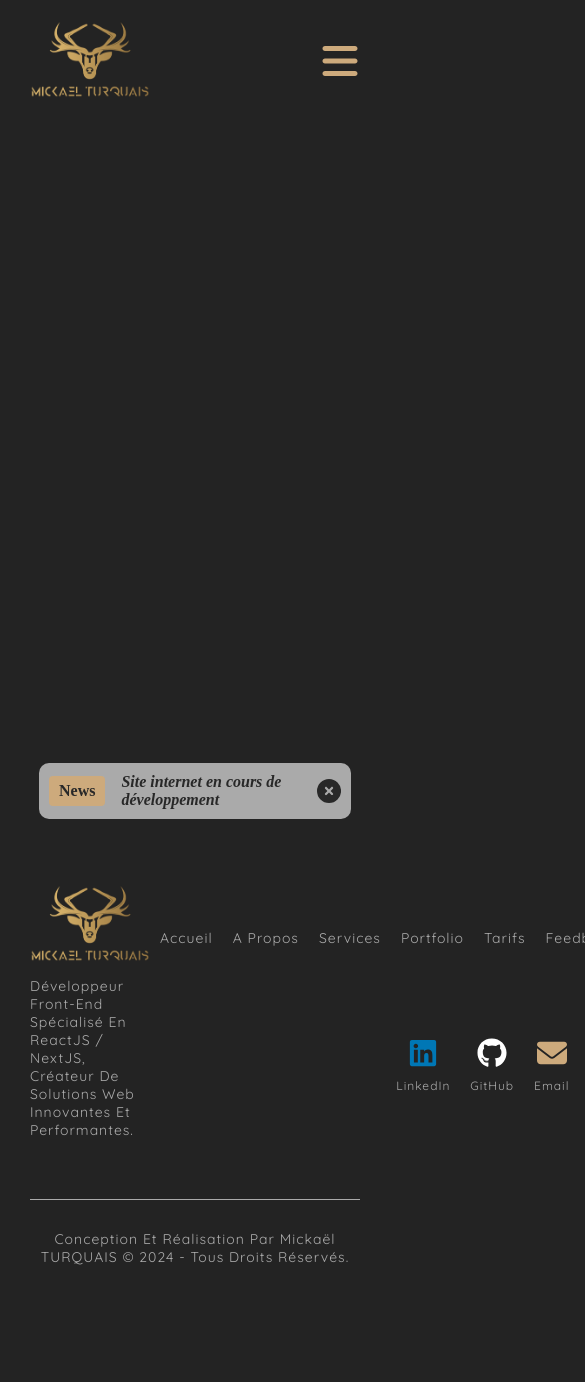
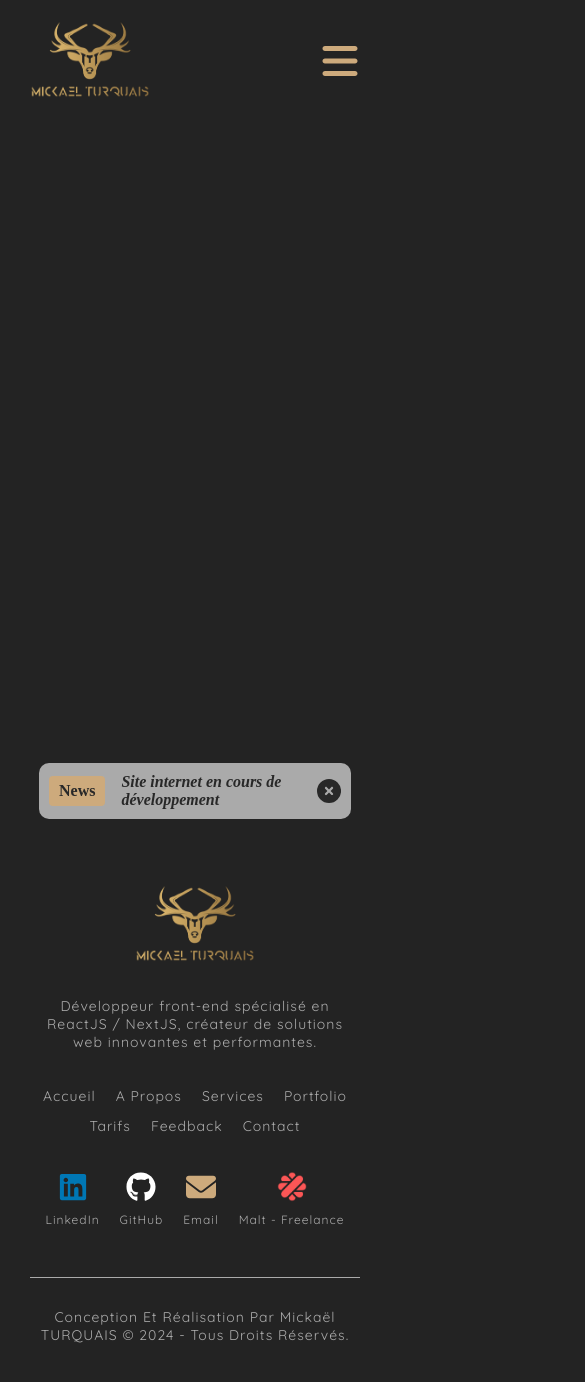
Before and after one commit to ELME37/Portfolio_Freelance, a Next.js app: page / in a window 390 px wide. Shown: the top 1382 px of the page, 585 px wide, since content can reach past the window. Before the commit the page ends 1296 px from the top, so only its background shows below. Built offline with nearby package versions, Linux system fonts and the light colour scheme.

Commit message:
style: footer responsive

```diff
--- a/package.json
+++ b/package.json
@@ -17,7 +17,6 @@
     "styled-components": "^6.1.8"
   },
   "devDependencies": {
-    "dotenv": "^16.4.5",
     "eslint": "^8",
     "eslint-config-next": "14.2.1"
   }
--- a/src/components/footer/footer.styled.jsx
+++ b/src/components/footer/footer.styled.jsx
@@ -15,12 +15,21 @@ export const ContainerGeneral = styled.div`
     justify-content: space-between;
     padding: 40px 0 20px 0;
     margin-bottom: 30px;
+
+    @media (max-width: 1000px) {
+        flex-direction: column;
+        margin-bottom: 0;
+    }
 `;
 
 export const ContainerDeveloper = styled.div`
     display: flex;
     flex-direction: column;
     justify-content: space-between;
+
+    @media (max-width: 1000px) {
+        align-items: center;
+    }
 `;
 
 export const ContainerNavigationAndLinks = styled.div`
@@ -28,15 +37,23 @@ export const ContainerNavigationAndLinks = styled.div`
     flex-direction: column;
     justify-content: space-around;
     align-items: flex-end;
+
+    @media (max-width: 1000px) {
+        align-items: center;
+    }
 `;
 
 export const Text = styled.p`
     font-size: 14px;
     font-family: var(--quicksand), serif;
-    text-transform: capitalize;
     letter-spacing: 1px;
     color: ${colors.gray};
     margin-top: 10px;
+
+    @media (max-width: 1000px) {
+        text-align: center;
+        margin: 30px 0;
+    }
 `;
 
 export const Copyright = styled(Text)`
@@ -51,14 +68,26 @@ export const Copyright = styled(Text)`
 `;
 
 export const Navigation = styled.nav`
+    @media (max-width: 1000px) {
+        margin: 0 0 30px 0;
+    }
 `;
 
 export const List = styled.ul`
     display: flex;
+
+    @media (max-width: 1000px) {
+        justify-content: center;
+        flex-wrap: wrap;
+    }
 `;
 
 export const Item = styled.li`
     padding: 0 10px;
+
+    @media (max-width: 1000px) {
+        margin: 6px 0;
+    }
 `;
 
 export const NavigationLink = styled(Link)`
@@ -80,6 +109,11 @@ export const ContainerLinks = styled.div`
     display: flex;
     justify-content: space-between;
     align-items: flex-end;
+
+    @media (max-width: 300px) {
+        justify-content: center;
+        flex-wrap: wrap;
+    }
 `;
 
 export const NetworkLink = styled.a`
@@ -112,6 +146,7 @@ export const Span = styled.span`
     font-size: 12px;
     font-family: var(--quicksand), serif;
     text-transform: capitalize;
+    text-align: center;
     letter-spacing: 1px;
     color: ${colors.gray};
     margin-top: 10px;
--- a/src/components/footer/index.jsx
+++ b/src/components/footer/index.jsx
@@ -1,15 +1,9 @@
 import React from 'react';
-import dotenv from 'dotenv';
-dotenv.config();
 
 import Logo from '../logo';
 
 import { Root, ContainerGeneral, ContainerDeveloper, ContainerNavigationAndLinks, Text, Copyright, Navigation, List, Item, NavigationLink,
     ContainerLinks, NetworkLink, Svg, Span, SvgLinkedIn, SvgGitHub, SvgEmail, Image } from './footer.styled';
-
-const Email = process.env.MAIL;
-const LinkLinkedin = process.env.LINKEDIN;
-const LinkGithub = process.env.GITHUB;
 
 export default function Footer () {
     return (
@@ -60,19 +54,19 @@ export default function Footer () {
                         </List>
                     </Navigation>
                     <ContainerLinks>
-                        <NetworkLink href={LinkLinkedin} target="_blank" rel="noopener noreferrer">
+                        <NetworkLink href="https://www.linkedin.com/in/micka%C3%ABl-turquais-1542b611a/" target="_blank" rel="noopener noreferrer">
                             <SvgLinkedIn xmlns="http://www.w3.org/2000/svg" viewBox="0 0 448 512">
                                 <path d="M416 32H31.9C14.3 32 0 46.5 0 64.3v383.4C0 465.5 14.3 480 31.9 480H416c17.6 0 32-14.5 32-32.3V64.3c0-17.8-14.4-32.3-32-32.3zM135.4 416H69V202.2h66.5V416zm-33.2-243c-21.3 0-38.5-17.3-38.5-38.5S80.9 96 102.2 96c21.2 0 38.5 17.3 38.5 38.5 0 21.3-17.2 38.5-38.5 38.5zm282.1 243h-66.4V312c0-24.8-.5-56.7-34.5-56.7-34.6 0-39.9 27-39.9 54.9V416h-66.4V202.2h63.7v29.2h.9c8.9-16.8 30.6-34.5 62.9-34.5 67.2 0 79.7 44.3 79.7 101.9V416z"/>
                             </SvgLinkedIn>
                             <Span>LinkedIn</Span>
                         </NetworkLink>
-                        <NetworkLink href={LinkGithub} target="_blank" rel="noopener noreferrer">
+                        <NetworkLink href="https://github.com/ELME37" target="_blank" rel="noopener noreferrer">
                             <SvgGitHub xmlns="http://www.w3.org/2000/svg" viewBox="0 0 496 512">
                                 <path d="M165.9 397.4c0 2-2.3 3.6-5.2 3.6-3.3 .3-5.6-1.3-5.6-3.6 0-2 2.3-3.6 5.2-3.6 3-.3 5.6 1.3 5.6 3.6zm-31.1-4.5c-.7 2 1.3 4.3 4.3 4.9 2.6 1 5.6 0 6.2-2s-1.3-4.3-4.3-5.2c-2.6-.7-5.5 .3-6.2 2.3zm44.2-1.7c-2.9 .7-4.9 2.6-4.6 4.9 .3 2 2.9 3.3 5.9 2.6 2.9-.7 4.9-2.6 4.6-4.6-.3-1.9-3-3.2-5.9-2.9zM244.8 8C106.1 8 0 113.3 0 252c0 110.9 69.8 205.8 169.5 239.2 12.8 2.3 17.3-5.6 17.3-12.1 0-6.2-.3-40.4-.3-61.4 0 0-70 15-84.7-29.8 0 0-11.4-29.1-27.8-36.6 0 0-22.9-15.7 1.6-15.4 0 0 24.9 2 38.6 25.8 21.9 38.6 58.6 27.5 72.9 20.9 2.3-16 8.8-27.1 16-33.7-55.9-6.2-112.3-14.3-112.3-110.5 0-27.5 7.6-41.3 23.6-58.9-2.6-6.5-11.1-33.3 2.6-67.9 20.9-6.5 69 27 69 27 20-5.6 41.5-8.5 62.8-8.5s42.8 2.9 62.8 8.5c0 0 48.1-33.6 69-27 13.7 34.7 5.2 61.4 2.6 67.9 16 17.7 25.8 31.5 25.8 58.9 0 96.5-58.9 104.2-114.8 110.5 9.2 7.9 17 22.9 17 46.4 0 33.7-.3 75.4-.3 83.6 0 6.5 4.6 14.4 17.3 12.1C428.2 457.8 496 362.9 496 252 496 113.3 383.5 8 244.8 8zM97.2 352.9c-1.3 1-1 3.3 .7 5.2 1.6 1.6 3.9 2.3 5.2 1 1.3-1 1-3.3-.7-5.2-1.6-1.6-3.9-2.3-5.2-1zm-10.8-8.1c-.7 1.3 .3 2.9 2.3 3.9 1.6 1 3.6 .7 4.3-.7 .7-1.3-.3-2.9-2.3-3.9-2-.6-3.6-.3-4.3 .7zm32.4 35.6c-1.6 1.3-1 4.3 1.3 6.2 2.3 2.3 5.2 2.6 6.5 1 1.3-1.3 .7-4.3-1.3-6.2-2.2-2.3-5.2-2.6-6.5-1zm-11.4-14.7c-1.6 1-1.6 3.6 0 5.9 1.6 2.3 4.3 3.3 5.6 2.3 1.6-1.3 1.6-3.9 0-6.2-1.4-2.3-4-3.3-5.6-2z"/>
                             </SvgGitHub>
                             <Span>GitHub</Span>
                         </NetworkLink>
-                        <NetworkLink href={"mailto:" + Email}>
+                        <NetworkLink href="mailto:contact@mturquais.fr">
                             <SvgEmail xmlns="http://www.w3.org/2000/svg" viewBox="0 0 512 512">
                                 <path d="M48 64C21.5 64 0 85.5 0 112c0 15.1 7.1 29.3 19.2 38.4L236.8 313.6c11.4 8.5 27 8.5 38.4 0L492.8 150.4c12.1-9.1 19.2-23.3 19.2-38.4c0-26.5-21.5-48-48-48H48zM0 176V384c0 35.3 28.7 64 64 64H448c35.3 0 64-28.7 64-64V176L294.4 339.2c-22.8 17.1-54 17.1-76.8 0L0 176z"/>
                             </SvgEmail>
```
Also changed, not shown: 1 other file (tests, documents, lock files or other folders).
